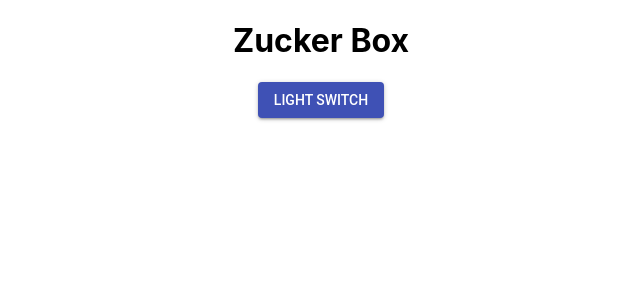
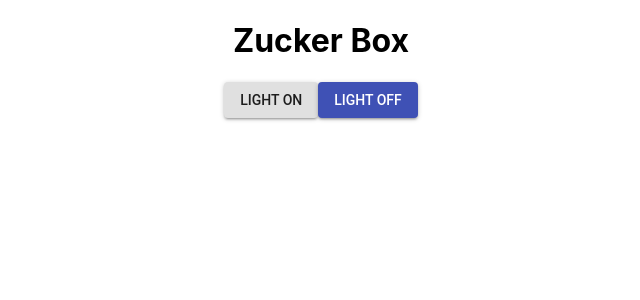
Before and after one commit to luuniem/zucker-box, a React (Create React App) app: page / in a window 1280 px wide. Shown: the top 300 px of the page, without its empty margins (319-959 px from the left). Built offline with nearby package versions, Linux system fonts and the light colour scheme; no server answers.

Commit message:
add switches on and off to app

```diff
--- a/package.json
+++ b/package.json
@@ -5,6 +5,7 @@
   "dependencies": {
     "@material-ui/core": "^3.9.3",
     "@material-ui/icons": "^3.0.2",
+    "node-sass": "^4.12.0",
     "react": "^16.8.6",
     "react-dom": "^16.8.6",
     "react-scripts": "3.0.0"
--- a/src/components/LightSwitch/LightSwitch.jsx
+++ b/src/components/LightSwitch/LightSwitch.jsx
@@ -2,11 +2,16 @@ import React from "react";
 import Button from "@material-ui/core/Button";
 
 const LightSwitch = props => {
-  const { lightSwitch } = props;
+  const { lightSwitch, lightSwitchOff } = props;
   return (
-    <Button variant="contained" color="primary" onClick={lightSwitch}>
-      Light Switch
-    </Button>
+    <div className="flex-box">
+      <Button variant="contained" color="default" onClick={lightSwitch}>
+        Light On
+      </Button>
+      <Button variant="contained" color="primary" onClick={lightSwitchOff}>
+        Light Off
+      </Button>
+    </div>
   );
 };
 
--- /dev/null
+++ b/src/components/LightSwitch/LightSwitch.scss
@@ -0,0 +1,4 @@
+.flex-box {
+  display: flex;
+  justify-content: space-between;
+}
--- a/src/containers/MainScreen/MainScreen.jsx
+++ b/src/containers/MainScreen/MainScreen.jsx
@@ -2,15 +2,54 @@ import React, { PureComponent } from "react";
 import LightSwitch from "./../../components/LightSwitch/LightSwitch";
 import Switches from "./../Switches/Switches";
 
+const username = "efhX0bOeYSyCShCbb7maUfdZd-80624DviBfbXZh";
+const api_link = "https://192.168.1.106/api/";
+
 class MainScreen extends PureComponent {
   constructor(props) {
     super(props);
-    this.state = {};
+    this.state = {
+      lightData: []
+    };
   }
+
+  async componentDidMount() {
+    const api_call = await fetch(`${api_link}${username}/lights/4/`);
+    const api_data = await api_call.json();
+    this.setState({ lightData: api_data });
+    console.log(this.state.lightData);
+    // console.log(this.state.lightData);
+  }
+
+  switchLightHandler = async lightState => {
+    const url = `${api_link}${username}/lights/4/state`;
+    fetch(url, {
+      method: "PUT",
+      body: JSON.stringify({
+        on: true
+      })
+    });
+  };
+  switchOffHandler = async lightState => {
+    const url = `${api_link}${username}/lights/4/state`;
+    fetch(url, {
+      method: "PUT",
+      body: JSON.stringify({
+        on: false
+      })
+    });
+  };
+
   render() {
+    const { switchLightHandler, switchOffHandler } = this;
+
     return (
       <div>
-        <LightSwitch className="primary-color" />
+        <LightSwitch
+          className="primary-color"
+          lightSwitch={switchLightHandler}
+          lightSwitchOff={switchOffHandler}
+        />
       </div>
     );
   }
```
Also changed, not shown: 1 other file (tests, documents, lock files or other folders).
